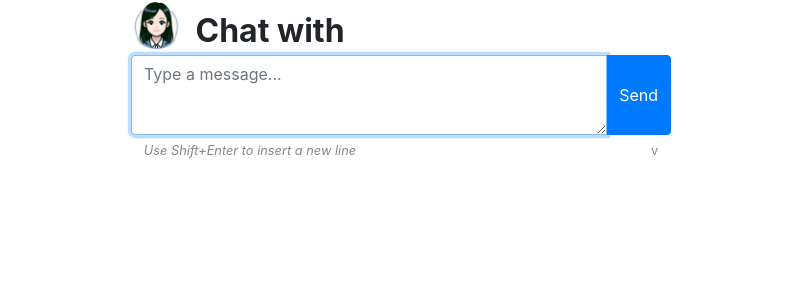
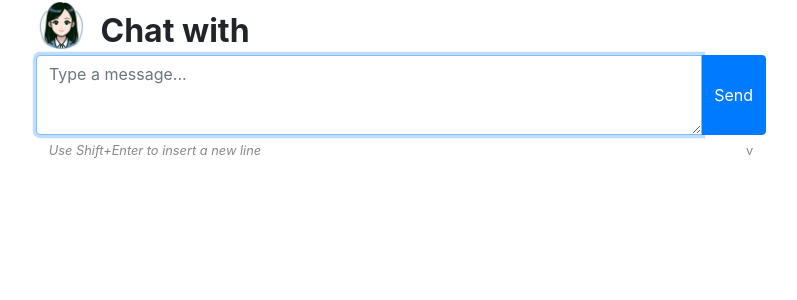
Before and after one commit to dpasca/ChatAI, a Flask app: template app/templates/chat.html in a window 1280 px wide. Shown: the top 300 px of the page, without its empty margins (239-1036 px from the left). Run offline with Flask 3, Linux system fonts and the light colour scheme; the template is opened without the code that fills it, so the values that code supplies are empty; some libraries are stand-ins or nearby versions.

Commit message:
Update chat.html layout

```diff
--- a/app/templates/chat.html
+++ b/app/templates/chat.html
@@ -19,7 +19,7 @@
   <body>
     <div class="container">
       <div class="row">
-        <div class="col-md-6 offset-md-3">
+        <div class="col-md-8 offset-md-2">
           <div class="header">
             <img src="/static/assistant_avatar.jpg" alt="Assistant Avatar">
             <h1>Chat with {{ assistant_name }}</h1>
```
